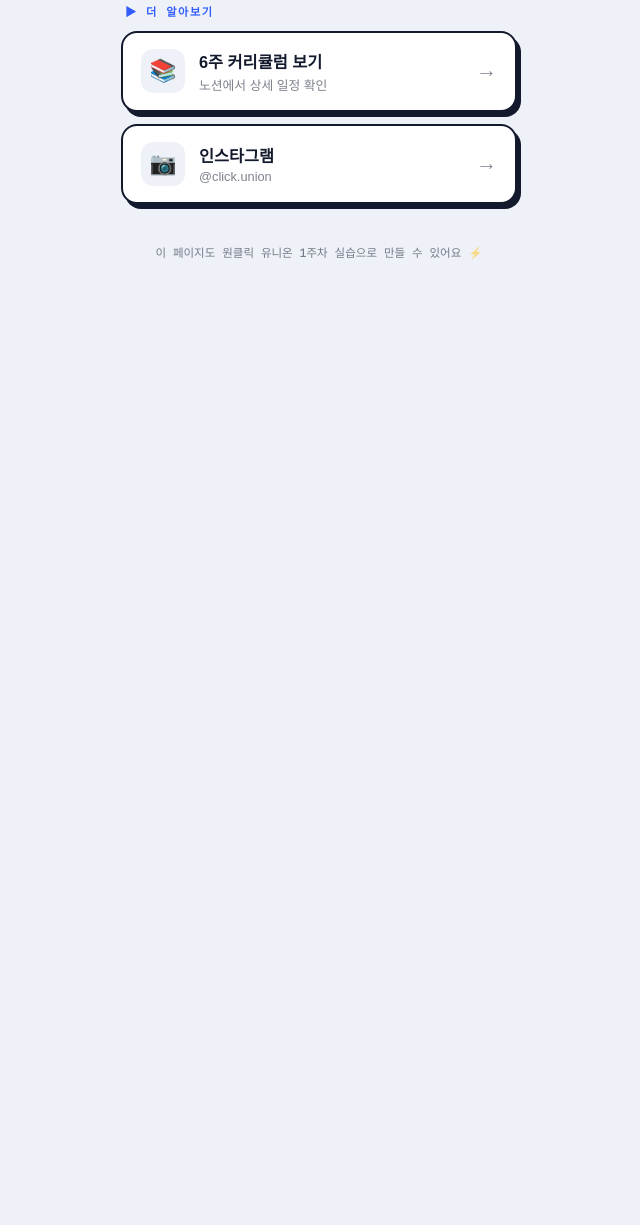
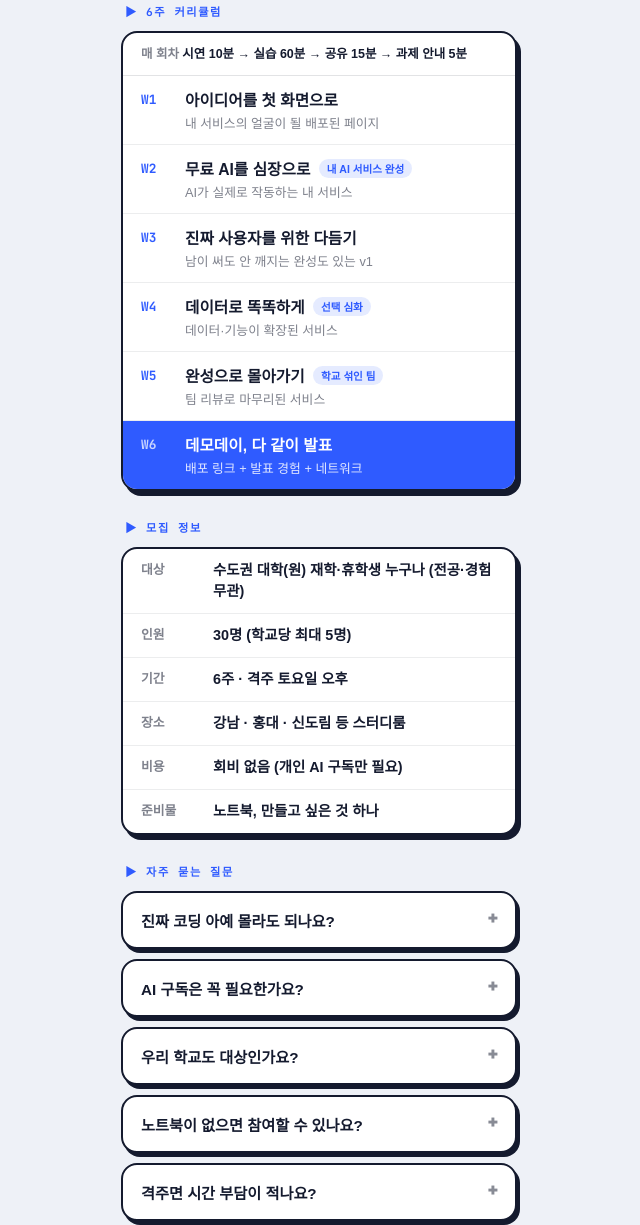
Before and after one commit to junyungkau/ddalkkak-link, a plain HTML site: page index.html in a window 1280 px wide. Shown: the part 672-1897 px from the top of the page, without its empty margins (321-961 px from the left). Before the commit the page ends 992 px from the top, so only its background shows below. Drawn offline with Linux system fonts and the light colour scheme; a web font is replaced by a local one.

Commit message:
Switch hub to 2026 하반기 recruiting, drop Notion and Instagram
- "1기 모집 중" -> "2026 하반기 모집 중", CTA -> 하반기 지원서 작성
- Remove Notion curriculum link and Instagram link
- Inline the 6-week curriculum, 모집 정보 and FAQ (moved from Notion)
- Add bottom apply CTA; leave a commented slot for an 오픈카톡 문의방

Co-Authored-By: Claude Opus 5.5 <noreply@anthropic.com>

```diff
--- a/index.html
+++ b/index.html
@@ -5,7 +5,7 @@
 <meta name="viewport" content="width=device-width, initial-scale=1.0">
 <title>원클릭 유니온 — 링크 모음</title>
 <meta property="og:title" content="원클릭 유니온 — 수도권 대학생 바이브 코딩 연합 동아리">
-<meta property="og:description" content="코딩 몰라도 만드는 동아리. 직접 써보고 신청하세요.">
+<meta property="og:description" content="코딩 몰라도 지원 가능한 개발자 공채 · 2026 하반기 모집. 직접 써보고 신청하세요.">
 <link href="https://fonts.googleapis.com/css2?family=Do+Hyeon&family=JetBrains+Mono:wght@500;700&display=swap" rel="stylesheet">
 <link rel="stylesheet" as="style" crossorigin href="https://cdn.jsdelivr.net/gh/orioncactus/pretendard@v1.3.9/dist/web/static/pretendard.css" />
 <style>
@@ -23,7 +23,7 @@
   *{ box-sizing:border-box; margin:0; }
   body{
     background: radial-gradient(ellipse 80% 40% at 50% 0%, rgba(47,91,255,0.12), transparent 60%), var(--paper);
-    color:var(--ink); font-family:var(--body); min-height:100vh;
+    color:var(--ink); font-family:var(--body); min-height:100vh; word-break:keep-all;
     display:flex; justify-content:center;
   }
   @media (prefers-reduced-motion: reduce){ *{ animation:none!important; transition:none!important; } }
@@ -66,6 +66,52 @@
   a.cta .s{ color:rgba(255,255,255,0.8); }
   .arrow{ font-family:var(--display); font-size:1.3rem; opacity:0.5; }
 
+  .panel{
+    background:var(--bubble); border:2.5px solid var(--ink); border-radius:16px;
+    box-shadow:4px 5px 0 var(--ink); overflow:hidden; margin-bottom:12px;
+  }
+  .panel .cap{
+    font-size:0.78rem; font-weight:600; color:var(--muted); line-height:1.5;
+    padding:12px 18px; border-bottom:1.5px solid rgba(20,26,46,0.12);
+  }
+  .panel .cap b{ color:var(--ink); }
+  .week{
+    display:grid; grid-template-columns:34px 1fr; gap:10px;
+    padding:12px 18px; border-bottom:1.5px solid rgba(20,26,46,0.08);
+  }
+  .week:last-child{ border-bottom:0; }
+  .week .w{ font-family:var(--mono); font-weight:700; font-size:0.8rem; color:var(--cobalt); padding-top:3px; }
+  .week .t{ font-weight:800; font-size:0.98rem; }
+  .week .s{ font-size:0.8rem; color:var(--muted); margin-top:2px; }
+  .tag{
+    display:inline-block; font-size:0.66rem; font-weight:700; vertical-align:2px;
+    padding:2px 8px; margin-left:4px; border-radius:999px;
+    background:rgba(47,91,255,0.12); color:var(--cobalt);
+  }
+  .week.final{ background:var(--cobalt); color:#fff; }
+  .week.final .w{ color:rgba(255,255,255,0.75); }
+  .week.final .s{ color:rgba(255,255,255,0.85); }
+  .row{
+    display:grid; grid-template-columns:64px 1fr; gap:8px;
+    padding:11px 18px; border-bottom:1.5px solid rgba(20,26,46,0.08);
+    font-size:0.9rem; font-weight:600; line-height:1.45;
+  }
+  .row:last-child{ border-bottom:0; }
+  .row .k{ font-size:0.8rem; font-weight:800; color:var(--muted); padding-top:1px; }
+  details.faq{
+    background:var(--bubble); border:2.5px solid var(--ink); border-radius:16px;
+    box-shadow:3px 4px 0 var(--ink); margin-bottom:10px;
+  }
+  details.faq summary{
+    list-style:none; cursor:pointer;
+    display:flex; justify-content:space-between; align-items:center; gap:12px;
+    padding:14px 18px; font-weight:800; font-size:0.95rem;
+  }
+  details.faq summary::-webkit-details-marker{ display:none; }
+  details.faq summary::after{ content:'+'; font-family:var(--display); font-size:1.3rem; opacity:0.5; }
+  details.faq[open] summary::after{ content:'−'; }
+  details.faq p{ padding:0 18px 16px; font-size:0.86rem; color:var(--muted); line-height:1.6; font-weight:500; }
+
   footer{ text-align:center; margin-top:40px; font-family:var(--mono); font-size:0.72rem; color:var(--muted); }
 </style>
 </head>
@@ -74,13 +120,13 @@
   <div class="head">
     <div class="logo">원클릭 <span class="spark">유니온</span></div>
     <div class="desc">수도권 대학생 바이브 코딩 연합 동아리</div>
-    <span class="badge">⚡ 1기 모집 중</span>
+    <span class="badge">⚡ 2026 하반기 모집 중</span>
   </div>
 
   <div class="section-label">▶ 지금 신청하기</div>
   <a class="link cta" href="https://forms.gle/wo9VbVuPv19Yo7f88" target="_blank" rel="noopener">
     <span class="emoji">📝</span>
-    <span class="txt"><div class="t">1기 지원서 작성</div><div class="s">3분이면 끝나요 · 선착순</div></span>
+    <span class="txt"><div class="t">하반기 지원서 작성</div><div class="s">3분이면 끝나요 · 선착순</div></span>
     <span class="arrow">→</span>
   </a>
 
@@ -101,17 +147,62 @@
     <span class="arrow">→</span>
   </a>
 
-  <div class="section-label">▶ 더 알아보기</div>
-  <a class="link" href="https://unleashed-postage-694.notion.site/330ae266154e43b6998df7d6d3eafa33" target="_blank" rel="noopener" id="notion-link">
-    <span class="emoji">📚</span>
-    <span class="txt"><div class="t">6주 커리큘럼 보기</div><div class="s">노션에서 상세 일정 확인</div></span>
+  <div class="section-label">▶ 6주 커리큘럼</div>
+  <div class="panel">
+    <div class="cap">매 회차 <b>시연 10분 → 실습 60분 → 공유 15분 → 과제 안내 5분</b></div>
+    <div class="week"><span class="w">W1</span><div><div class="t">아이디어를 첫 화면으로</div><div class="s">내 서비스의 얼굴이 될 배포된 페이지</div></div></div>
+    <div class="week"><span class="w">W2</span><div><div class="t">무료 AI를 심장으로 <span class="tag">내 AI 서비스 완성</span></div><div class="s">AI가 실제로 작동하는 내 서비스</div></div></div>
+    <div class="week"><span class="w">W3</span><div><div class="t">진짜 사용자를 위한 다듬기</div><div class="s">남이 써도 안 깨지는 완성도 있는 v1</div></div></div>
+    <div class="week"><span class="w">W4</span><div><div class="t">데이터로 똑똑하게 <span class="tag">선택 심화</span></div><div class="s">데이터·기능이 확장된 서비스</div></div></div>
+    <div class="week"><span class="w">W5</span><div><div class="t">완성으로 몰아가기 <span class="tag">학교 섞인 팀</span></div><div class="s">팀 리뷰로 마무리된 서비스</div></div></div>
+    <div class="week final"><span class="w">W6</span><div><div class="t">데모데이, 다 같이 발표</div><div class="s">배포 링크 + 발표 경험 + 네트워크</div></div></div>
+  </div>
+
+  <div class="section-label">▶ 모집 정보</div>
+  <div class="panel">
+    <div class="row"><span class="k">대상</span><span>수도권 대학(원) 재학·휴학생 누구나 (전공·경험 무관)</span></div>
+    <div class="row"><span class="k">인원</span><span>30명 (학교당 최대 5명)</span></div>
+    <div class="row"><span class="k">기간</span><span>6주 · 격주 토요일 오후</span></div>
+    <div class="row"><span class="k">장소</span><span>강남 · 홍대 · 신도림 등 스터디룸</span></div>
+    <div class="row"><span class="k">비용</span><span>회비 없음 (개인 AI 구독만 필요)</span></div>
+    <div class="row"><span class="k">준비물</span><span>노트북, 만들고 싶은 것 하나</span></div>
+  </div>
+
+  <div class="section-label">▶ 자주 묻는 질문</div>
+  <details class="faq">
+    <summary>진짜 코딩 아예 몰라도 되나요?</summary>
+    <p>네. 1주차부터 AI가 코드를 대신 짜줍니다. 여러분은 '무엇을 만들지'만 생각하면 돼요. 오히려 코딩을 몰라도 편견 없이 잘 시작합니다.</p>
+  </details>
+  <details class="faq">
+    <summary>AI 구독은 꼭 필요한가요?</summary>
+    <p>원활한 실습을 위해 권장하지만, 수업에서 무료 도구·무료 API도 함께 다룹니다.</p>
+  </details>
+  <details class="faq">
+    <summary>우리 학교도 대상인가요?</summary>
+    <p>수도권 소재 대학이면 어디든 환영합니다. '연합' 동아리라 여러 학교 학생들이 함께해요.</p>
+  </details>
+  <details class="faq">
+    <summary>노트북이 없으면 참여할 수 있나요?</summary>
+    <p>노트북은 필수입니다. 조원과 함께 볼 수는 있지만 개인 노트북을 권장합니다.</p>
+  </details>
+  <details class="faq">
+    <summary>격주면 시간 부담이 적나요?</summary>
+    <p>네. 2주에 한 번 토요일에 진행합니다.</p>
+  </details>
+
+  <div class="section-label">▶ 마음 정했다면</div>
+  <a class="link cta" href="https://forms.gle/wo9VbVuPv19Yo7f88" target="_blank" rel="noopener">
+    <span class="emoji">📝</span>
+    <span class="txt"><div class="t">하반기 지원서 작성</div><div class="s">3분이면 끝나요 · 선착순</div></span>
     <span class="arrow">→</span>
   </a>
-  <a class="link" href="https://instagram.com/click.union" target="_blank" rel="noopener">
-    <span class="emoji">📷</span>
-    <span class="txt"><div class="t">인스타그램</div><div class="s">@click.union</div></span>
+  <!-- 오픈카톡 문의방 링크가 생기면 href 채우고 주석 해제
+  <a class="link" href="https://open.kakao.com/o/XXXXXXX" target="_blank" rel="noopener">
+    <span class="emoji">💬</span>
+    <span class="txt"><div class="t">오픈카톡 문의방</div><div class="s">궁금한 건 편하게 물어보세요</div></span>
     <span class="arrow">→</span>
   </a>
+  -->
 
   <footer>이 페이지도 원클릭 유니온 1주차 실습으로 만들 수 있어요 ⚡</footer>
 </div>
```
